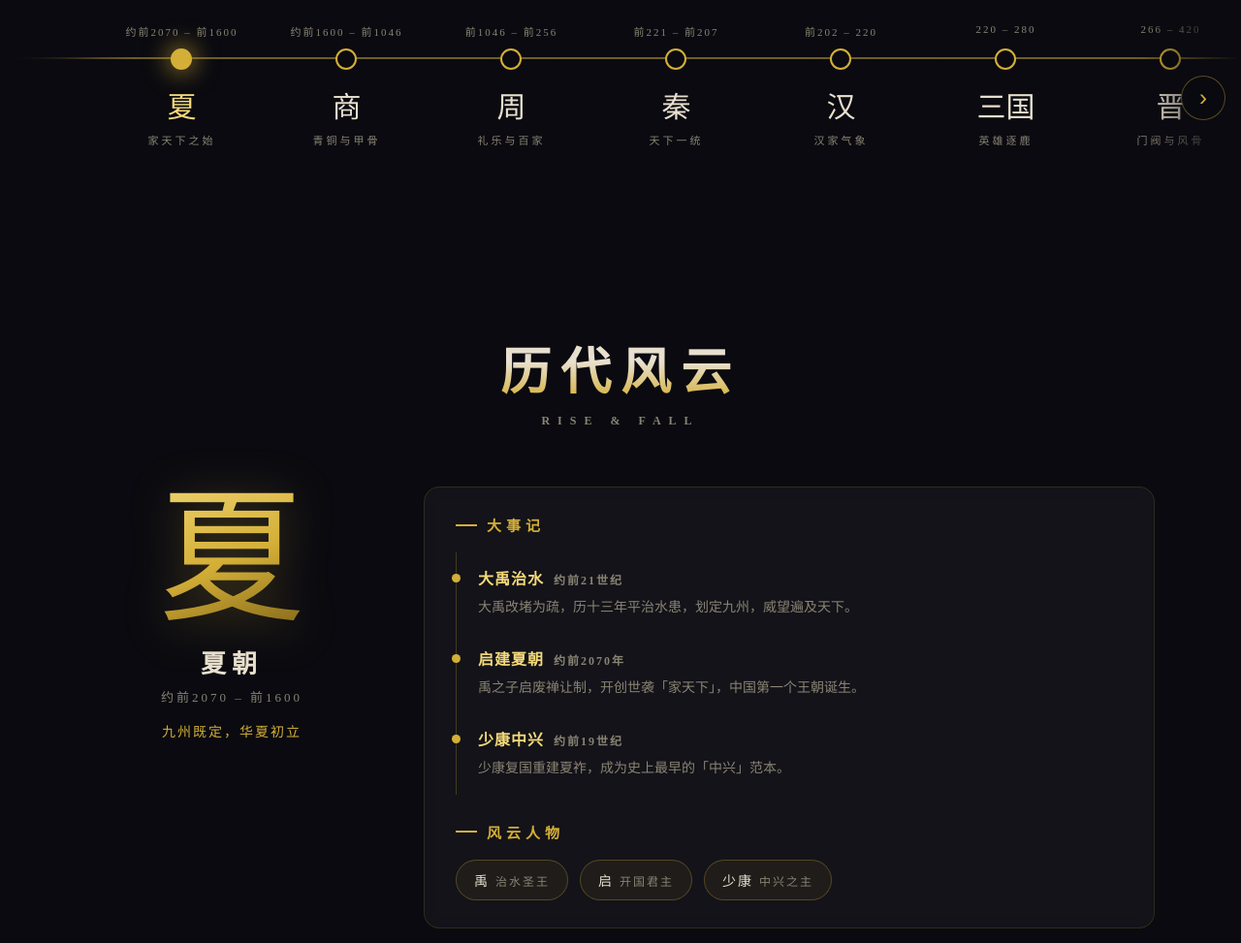
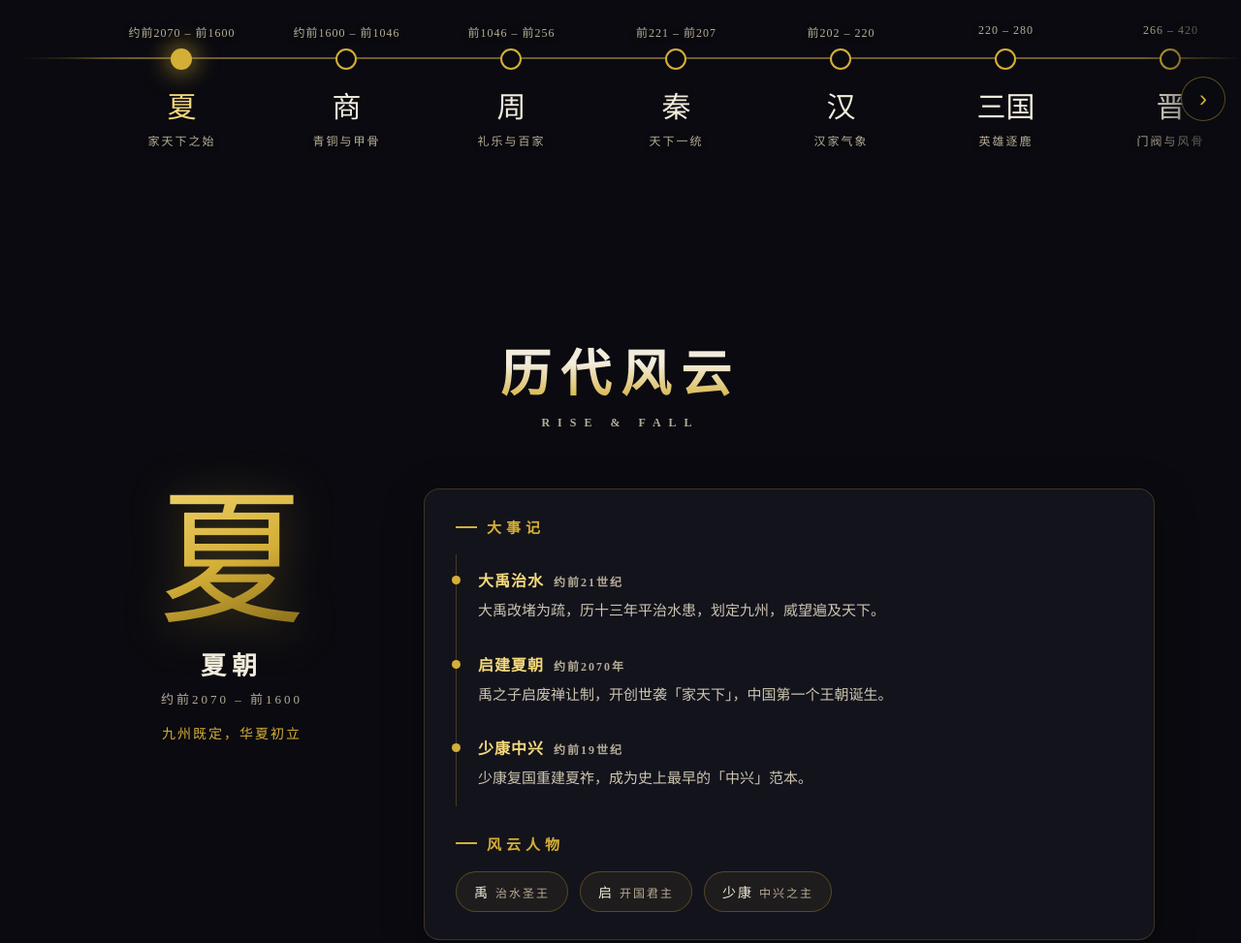
Before and after one commit to colbert33789/china-history-web, a plain HTML site: page index.html in a window 1280 px wide. Shown: the part 1060-2033 px from the top of the page at 97% size. Drawn offline with Linux system fonts and the light colour scheme; a web font is replaced by a local one.

Commit message:
style: 提升文字可读性 - 提亮文字色、实底卡片、文字阴影

```diff
--- a/style.css
+++ b/style.css
@@ -4,9 +4,9 @@
   --gold: #d4af37;
   --gold-light: #f3d97b;
   --red: #c0392b;
-  --ink: #e8e0cf;
-  --ink-dim: #8a8474;
-  --card: rgba(255, 255, 255, 0.04);
+  --ink: #f2ecdc;
+  --ink-dim: #b6ad97;
+  --card: rgba(24, 24, 34, 0.72);
 }
 
 * { margin: 0; padding: 0; box-sizing: border-box; }
@@ -67,7 +67,7 @@ nav, header, section, footer { position: relative; z-index: 2; }
 }
 .logo span { color: var(--gold); }
 .nav-links a {
-  color: var(--ink-dim);
+  color: #c9c1ac;
   text-decoration: none;
   margin-left: 32px;
   font-size: 15px;
@@ -146,7 +146,8 @@ nav, header, section, footer { position: relative; z-index: 2; }
   margin-top: 28px;
   font-size: 18px;
   letter-spacing: 6px;
-  color: var(--ink-dim);
+  color: #c9c1ac;
+  text-shadow: 0 1px 8px rgba(0, 0, 0, 0.8);
   min-height: 28px;
 }
 .cursor { animation: blink 0.8s step-end infinite; color: var(--gold); }
@@ -319,9 +320,10 @@ nav, header, section, footer { position: relative; z-index: 2; }
   top: -6px; left: 50%;
   transform: translateX(-50%);
   white-space: nowrap;
-  font-size: 11px;
-  letter-spacing: 2px;
-  color: var(--ink-dim);
+  font-size: 12px;
+  letter-spacing: 1px;
+  color: #b6ad97;
+  text-shadow: 0 1px 6px rgba(0, 0, 0, 0.9);
 }
 .t-node .name {
   font-family: 'ZCOOL XiaoWei', serif;
@@ -333,9 +335,10 @@ nav, header, section, footer { position: relative; z-index: 2; }
 .t-node .tag {
   display: block;
   margin-top: 6px;
-  font-size: 11px;
-  letter-spacing: 3px;
-  color: var(--ink-dim);
+  font-size: 12px;
+  letter-spacing: 2px;
+  color: #b6ad97;
+  text-shadow: 0 1px 6px rgba(0, 0, 0, 0.9);
 }
 
 /* ===== 朝代卡片 ===== */
@@ -393,10 +396,11 @@ nav, header, section, footer { position: relative; z-index: 2; }
 
 .panel {
   background: var(--card);
-  border: 1px solid rgba(212, 175, 55, 0.15);
+  border: 1px solid rgba(212, 175, 55, 0.22);
   border-radius: 16px;
   padding: 28px 32px;
-  backdrop-filter: blur(8px);
+  backdrop-filter: blur(14px);
+  box-shadow: 0 12px 40px rgba(0, 0, 0, 0.35);
   transition: border-color 0.3s, transform 0.3s;
 }
 .panel:hover { border-color: rgba(212, 175, 55, 0.4); }
@@ -441,9 +445,9 @@ nav, header, section, footer { position: relative; z-index: 2; }
 }
 .event p {
   margin-top: 6px;
-  font-size: 14px;
-  line-height: 1.8;
-  color: var(--ink-dim);
+  font-size: 15px;
+  line-height: 1.9;
+  color: #cdc5b1;
 }
 .people { margin-top: 28px; }
 .chip-row { display: flex; flex-wrap: wrap; gap: 12px; }
@@ -480,8 +484,8 @@ nav, header, section, footer { position: relative; z-index: 2; }
   position: relative;
   border-radius: 16px;
   padding: 30px 26px;
-  background: linear-gradient(160deg, rgba(255,255,255,0.06), rgba(255,255,255,0.01));
-  border: 1px solid rgba(212, 175, 55, 0.18);
+  background: linear-gradient(160deg, rgba(26,26,38,0.85), rgba(18,18,28,0.85));
+  border: 1px solid rgba(212, 175, 55, 0.25);
   overflow: hidden;
   transition: transform 0.35s, box-shadow 0.35s, border-color 0.35s;
   transform-style: preserve-3d;
@@ -513,9 +517,9 @@ nav, header, section, footer { position: relative; z-index: 2; }
 }
 .figure-card .f-desc {
   margin-top: 16px;
-  font-size: 13.5px;
-  line-height: 1.8;
-  color: var(--ink-dim);
+  font-size: 14px;
+  line-height: 1.9;
+  color: #cdc5b1;
 }
 
 /* ===== 页脚 ===== */
```
